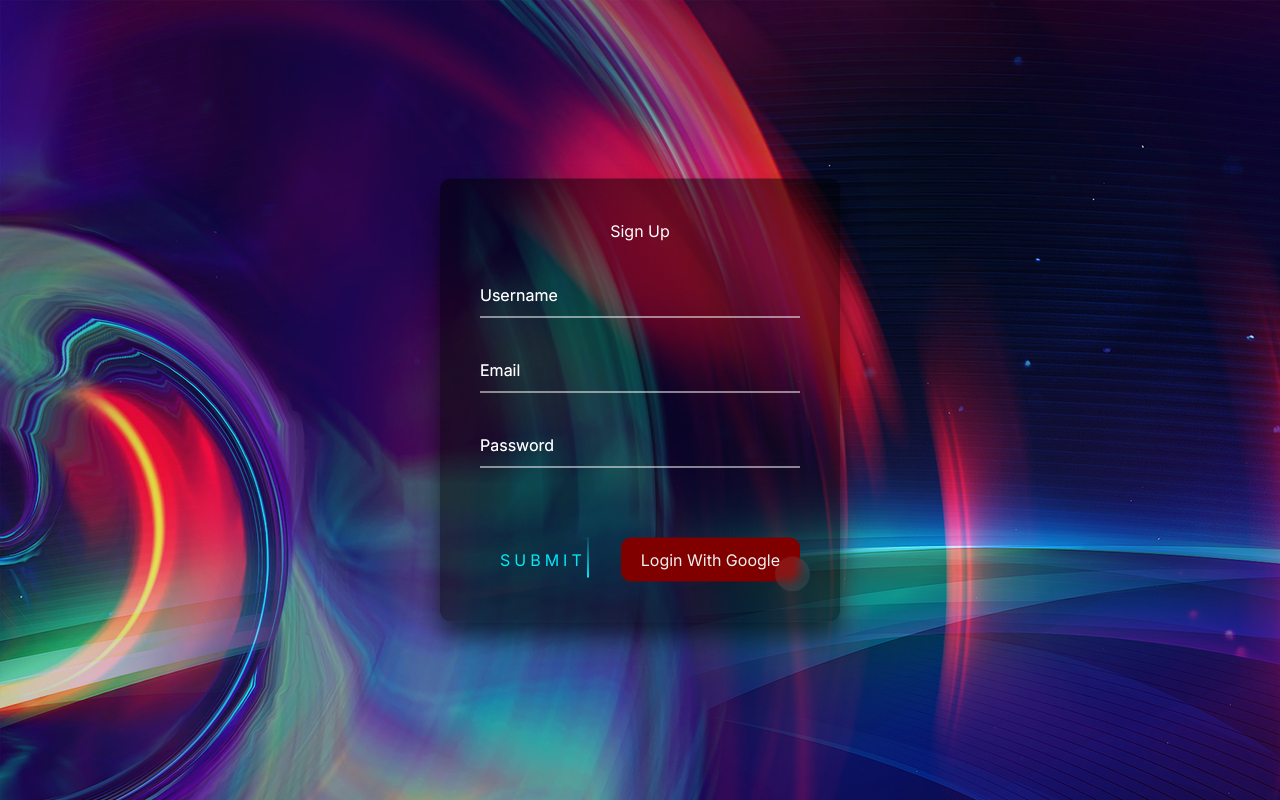
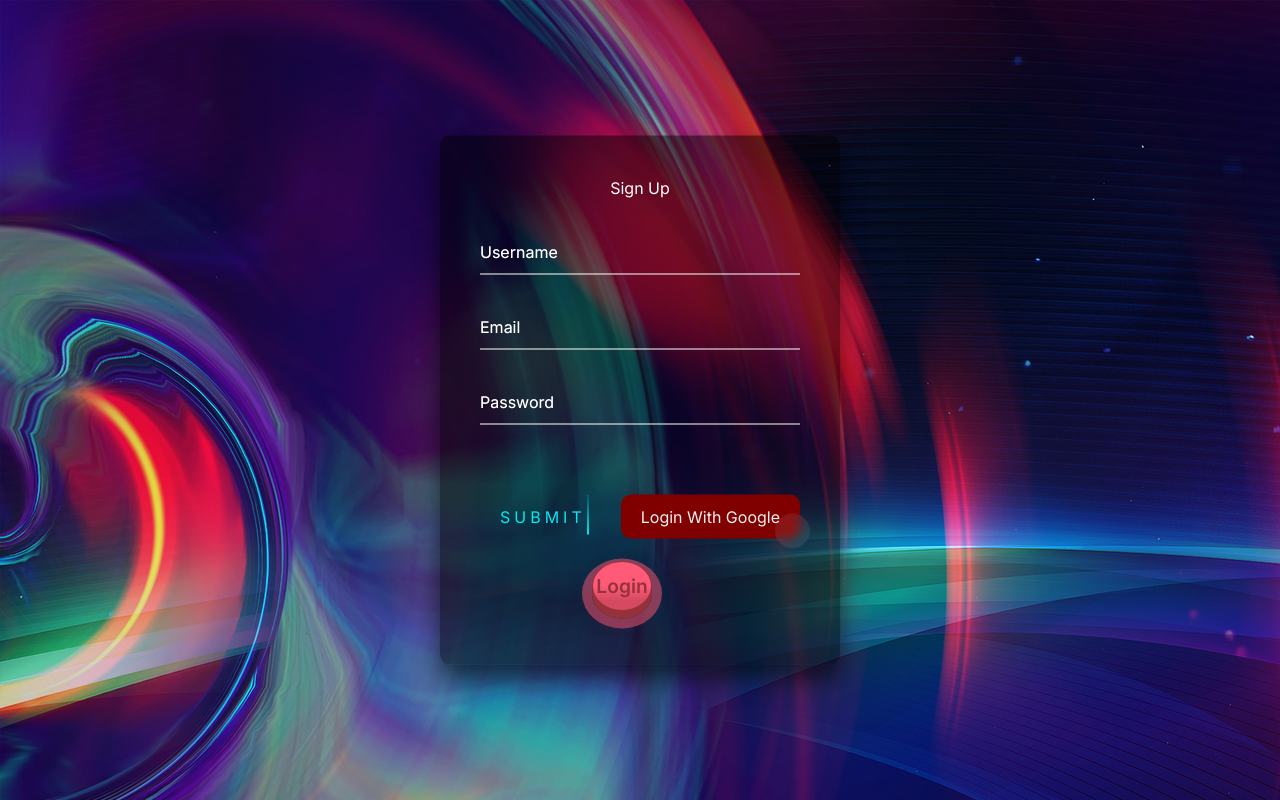
Before and after one commit to swapnilkr/DHUN-Music-Player-V2, a Next.js app: page /signup in a window 1280 px wide. Built offline with nearby package versions, Linux system fonts and the light colour scheme.

Commit message:
Feature: Added react toastify

```diff
--- a/app/globals.css
+++ b/app/globals.css
@@ -2493,3 +2493,59 @@ input:-webkit-autofill + label {
     color: white;
     cursor: pointer;
 }
+
+
+.btn-class-name {
+  --primary: 255, 90, 120;
+  --secondary: 150, 50, 60;
+  width: 60px;
+  height: 50px;
+  border: none;
+  outline: none;
+  cursor: pointer;
+  user-select: none;
+  touch-action: manipulation;
+  outline: 10px solid rgb(var(--primary), .5);
+  border-radius: 100%;
+  position: relative;
+  transition: .3s;
+  position: relative;
+  left: 35%;
+  margin-top: 30px;
+}
+
+.btn-class-name .back {
+  background: rgb(var(--secondary));
+  border-radius: 100%;
+  position: absolute;
+  left: 0;
+  top: 0;
+  width: 100%;
+  height: 100%;
+}
+
+.btn-class-name .front {
+  background: linear-gradient(0deg, rgba(var(--primary), .6) 20%, rgba(var(--primary)) 50%);
+  box-shadow: 0 .5em 1em -0.2em rgba(var(--secondary), .5);
+  border-radius: 100%;
+  position: absolute;
+  border: 1px solid rgb(var(--secondary));
+  left: 0;
+  top: 0;
+  width: 100%;
+  height: 100%;
+  display: flex;
+  justify-content: center;
+  align-items: center;
+  font-size: 1.2rem;
+  font-weight: 600;
+  font-family: inherit;
+  transform: translateY(-15%);
+  transition: .15s;
+  color: rgb(var(--secondary));
+}
+
+.btn-class-name:active .front {
+  transform: translateY(0%);
+  box-shadow: 0 0;
+}
--- a/app/login/page.tsx
+++ b/app/login/page.tsx
@@ -22,7 +22,7 @@ const Login = () => {
     };
 
     const showErrorToast = () => {
-        toast.error("Error in Login", {
+        toast.error("Login failed. Check credentials.", {
             data: {
                 title: "Error toast",
                 text: "This is an error message",
--- a/app/signout/page.tsx
+++ b/app/signout/page.tsx
@@ -1,15 +1,28 @@
 'use-client'
-import { signOut } from "next-auth/react"
+import { signOut } from "next-auth/react";
+import { ToastContainer, toast } from 'react-toastify';
+import 'react-toastify/dist/ReactToastify.css';
 
 
 function Signout() {
+
+    const showSuccessToast = () => {
+        toast.success("Signout successful", {
+            data: {
+                title: "Success toast",
+                text: "This is a success message",
+            },
+        });
+    };
 
     function handleSignout() {
         window.localStorage.setItem('loggedIn', 'false');
         window.localStorage.removeItem('email');
         signOut();
+        showSuccessToast();
     }
     return (<>
+        <ToastContainer autoClose={2000}/>
         <div className="signout-btn" onClick={handleSignout}>Signout</div>
     </>)
 
--- a/app/signup/page.tsx
+++ b/app/signup/page.tsx
@@ -23,7 +23,7 @@ const Signup = () => {
     };
 
     const showErrorToast = () => {
-        toast.error("Error in Signup", {
+        toast.error("You are registered user. Move to login page.", {
             data: {
                 title: "Error toast",
                 text: "This is an error message",
@@ -46,20 +46,24 @@ const Signup = () => {
             console.log('Signup successful');
             setTimeout(() => {
                 router.push('/login')
-            },2000)
+            }, 2000)
         } else {
             showErrorToast();
             console.error('Signup failed');
         }
     };
 
-    const handleGoogleLogin = async (e:any) => {
-        await signIn('google', { callbackUrl: window.location.origin+'/login' });
+    const handleGoogleLogin = async (e: any) => {
+        await signIn('google', { callbackUrl: window.location.origin + '/login' });
     };
+
+    const handleLogin = async(e:any) => {
+        router.push('/login')
+    }
 
     return (
         <>
-            <ToastContainer autoClose={2000}/>
+            <ToastContainer autoClose={2000} />
             <div className="login-box">
                 <h2>Sign Up</h2>
                 <form>
@@ -95,8 +99,12 @@ const Signup = () => {
                             <span></span>
                             Submit
                         </div>
-                        <button className="button-86" role="button" onClick={(e)=> handleGoogleLogin(e)}>Login With Google</button>
+                        <button className="button-86" role="button" onClick={(e) => handleGoogleLogin(e)}>Login With Google</button>
                     </div>
+                    <button className="btn-class-name" onClick={(e) => handleLogin(e)}>
+                        <span className="back"></span>
+                        <span className="front"><span color='white'>Login</span></span>
+                    </button>
                 </form>
             </div>
         </>
```
